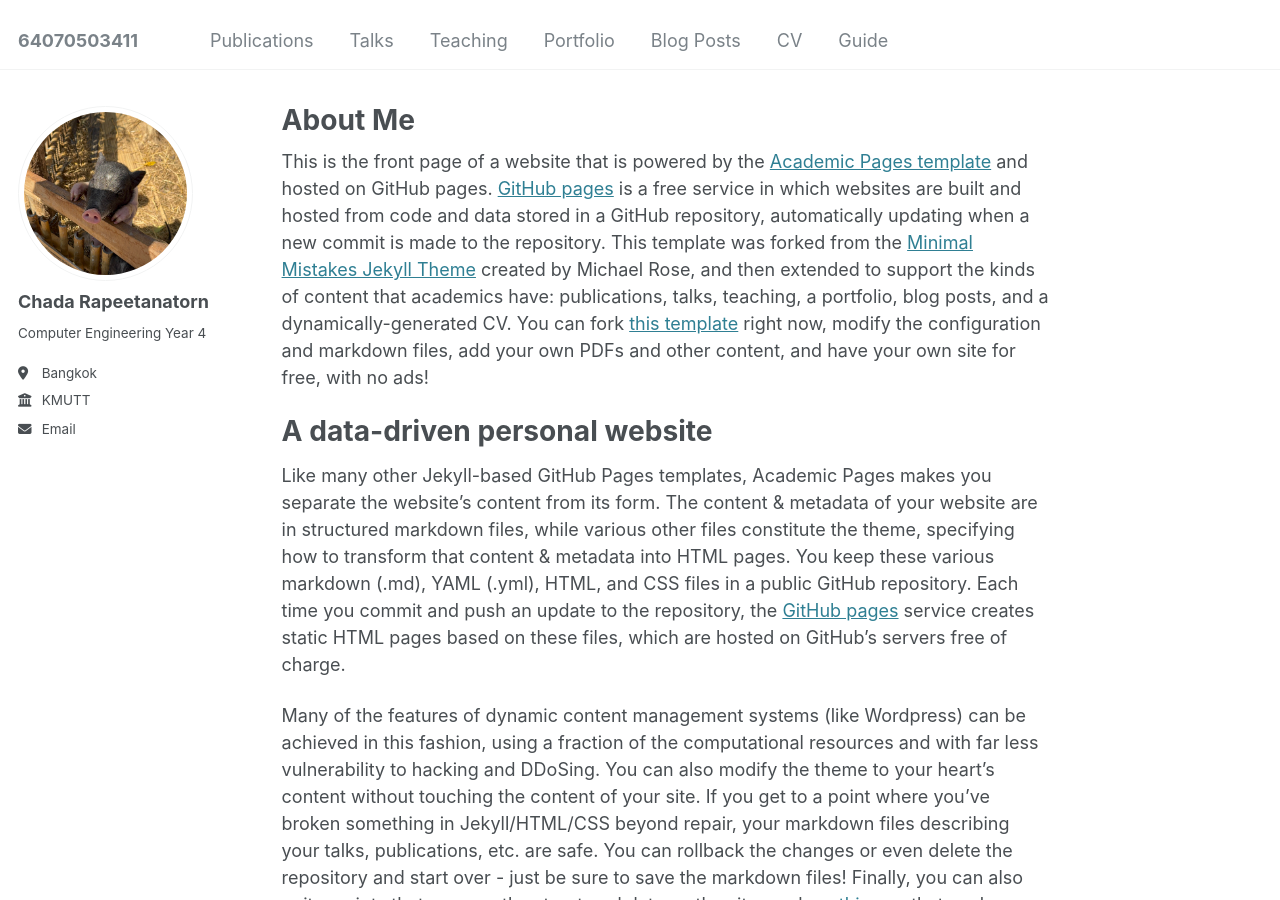
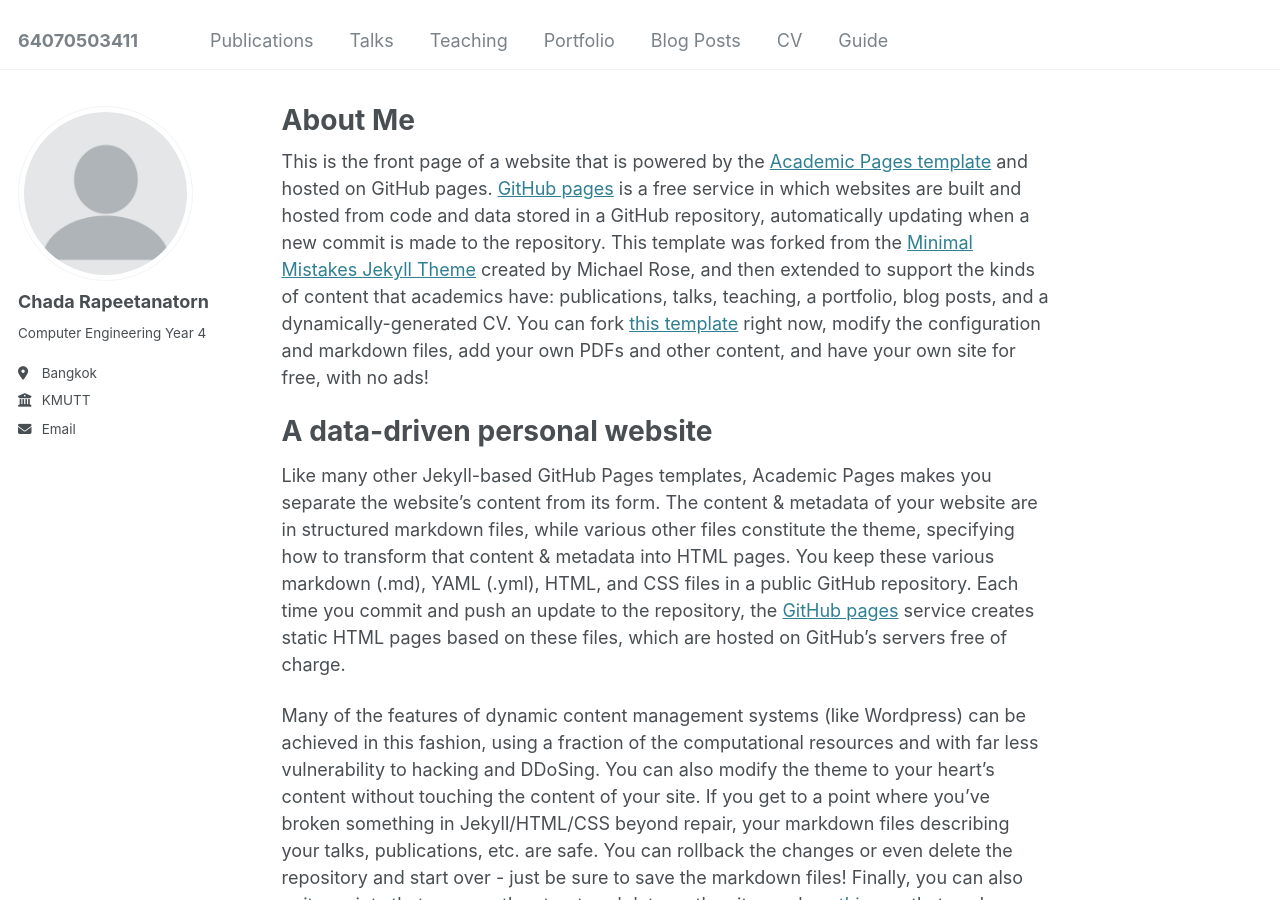
Before and after one commit to ChadaYing/ChadaYing.github.io, a Jekyll site: the page built from _pages/about.md, in a window 1280 px wide and 900 px high. Built offline with Jekyll 4.4.1, drawn with Linux system fonts in a browser that asks for light colours.

Commit message:
Update _config.yml

```diff
--- a/_config.yml
+++ b/_config.yml
@@ -21,7 +21,7 @@ repository               : "academicpages/academicpages.github.io"
 #               Additional customization can be done by editing /_includes/author-profile.html
 author:
   # Biographic information
-  avatar           : "pig.jpg"
+  avatar           : "profile.png"
   name             : "Chada Rapeetanatorn"
   pronouns         : # example: "she/her"
   bio              : "Computer Engineering Year 4"
```
